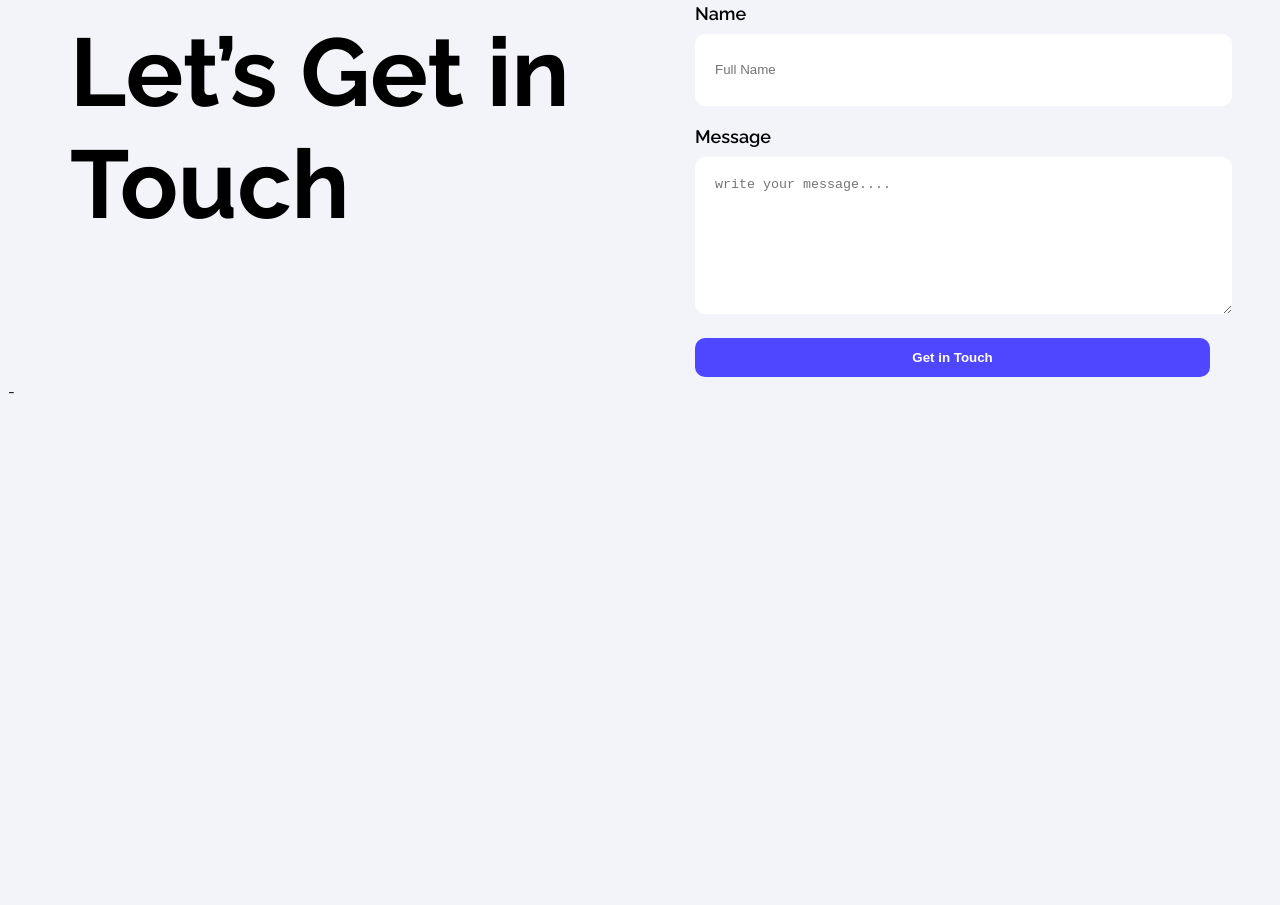
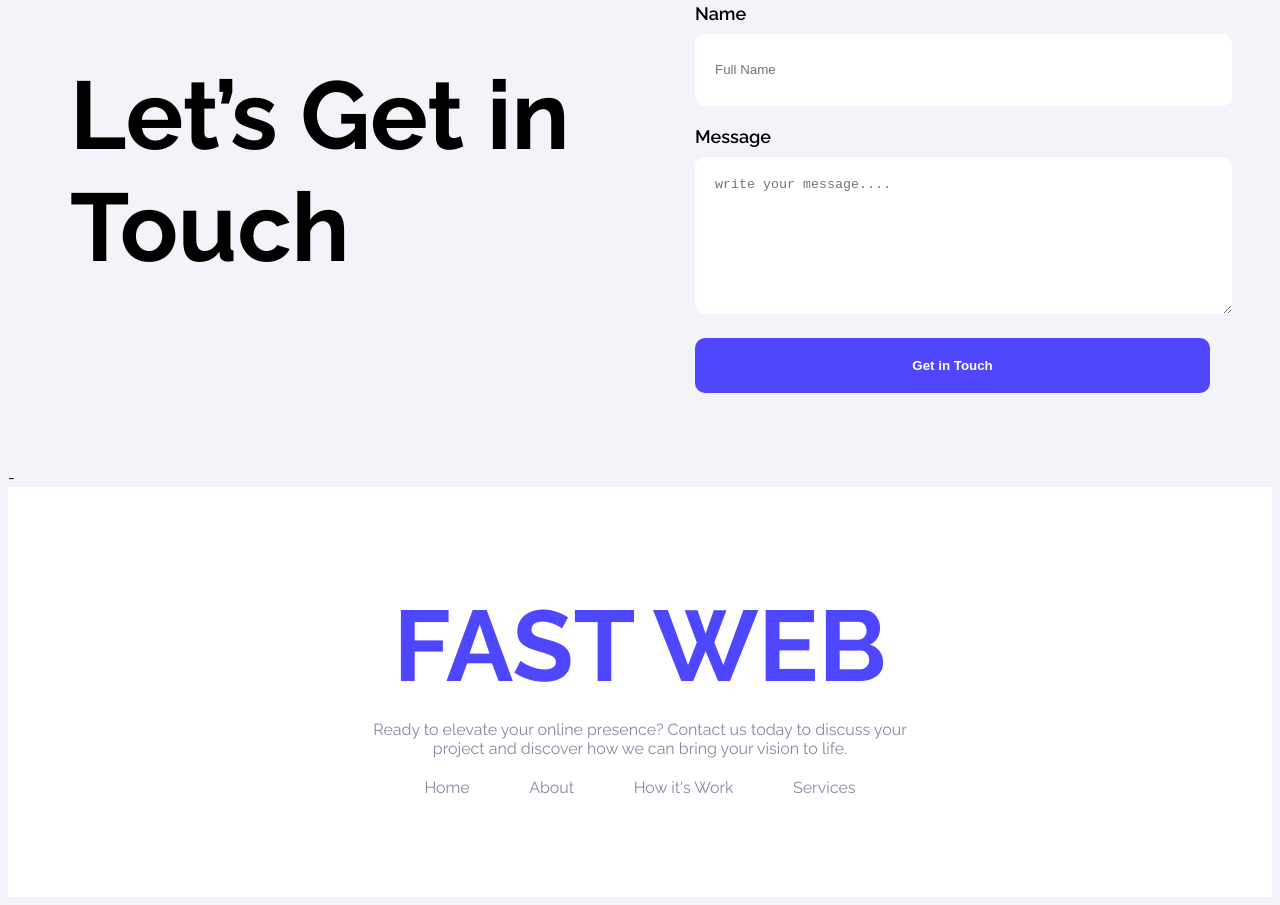
Before and after one commit to Sojib-Hasan-1217/B12-Assignment-01, a plain HTML site: page index.html in a window 1280 px wide. Shown: the part 3189-4094 px from the top of the page. Before the commit the page ends 3598 px from the top, so only its background shows below. Drawn offline with Linux system fonts and the light colour scheme.

Commit message:
footer section done

```diff
--- a/index.html
+++ b/index.html
@@ -160,7 +160,19 @@
     -
 	</main>
 	<footer>
+     <div class="footer-section">
+		 <div class="footer-content">
+		<h1 class="footer-logo">FAST WEB</h1>
+		<p class="footer-dis">Ready to elevate your online presence? Contact us today to discuss your project and discover how we can bring your vision to life.</p>
 
+	  </div>
+	  <div class="footer-links">
+		<a href="">Home</a>
+		<a href="">About</a>
+		<a href="">How it's Work</a>
+		<a href="">Services</a>
+	  </div>
+	 </div>
 	</footer>
 
 </body>
--- a/styles/design.css
+++ b/styles/design.css
@@ -264,6 +264,38 @@ form label{
 }
 .form-btn{
   width:100%;
-  padding: 20px auto;
+  padding: 20px;
+  margin-bottom: 70px;
 
 }
+
+
+/* footer-styles */
+footer{
+  background-color: #FFFFFF;
+}
+.footer-section{
+max-width: 550px;
+margin: 0 auto;
+padding: 100px 0px 100px;
+text-align: center;
+}
+.footer-logo{
+  margin: 0;
+  font-size: 100px;
+  font-weight: bold;
+  color: #4E47FF;
+}
+.footer-links{
+  display: flex;
+  /* gap: 40px; */
+  justify-content: space-evenly;
+  margin-top: 20px;
+}
+.footer-links a{
+  text-decoration: none;
+  color: rgba(137, 135, 161, 1);
+}
+.footer-dis{
+  color: rgba(137, 135, 161, 1);
+}
```
